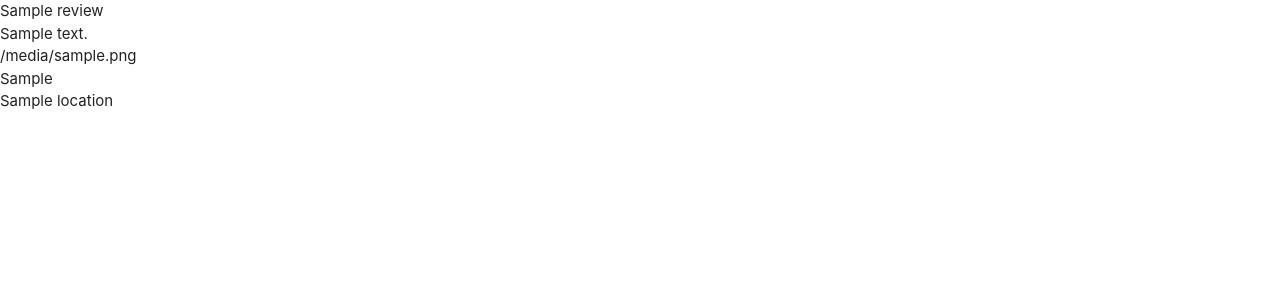
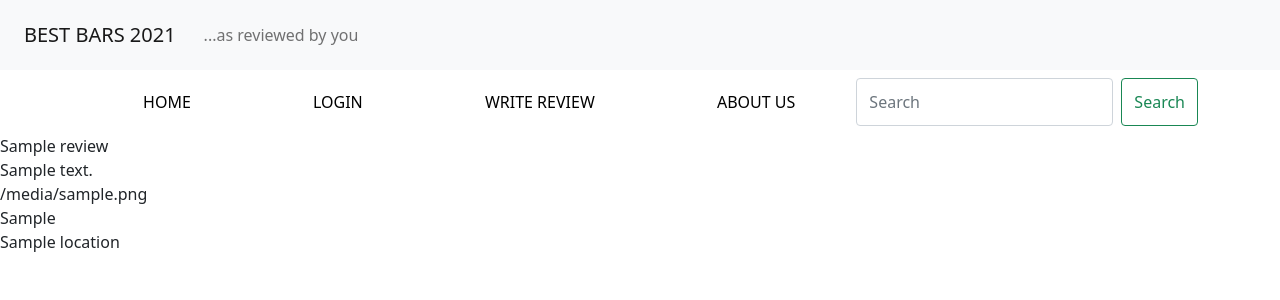
Before and after one commit to chardma3/Best-Bars-2021, a Flask app: page / in a window 1280 px wide. Shown: the top 300 px of the page. Run offline with Flask 2, Linux system fonts and the light colour scheme; a database or web service that is not in the repository returns one stand-in record (values such as "Sample title"); some libraries are stand-ins or nearby versions.

Commit message:
added navbar, search function and brand navbar

```diff
--- a/static/css/style.css
+++ b/static/css/style.css
@@ -0,0 +1,5 @@
+.navbar a {
+  padding: 12px;
+color: black;
+
+}
--- a/templates/base.html
+++ b/templates/base.html
@@ -1,19 +1,71 @@
 <!DOCTYPE html>
 <html lang="en">
+
 <head>
     <meta charset="UTF-8">
     <meta name="viewport" content="width=device-width, initial-scale=1.0">
-    <link rel="stylesheet" href="https://cdnjs.cloudflare.com/ajax/libs/font-awesome/5.15.2/css/all.min.css" integrity="sha512-HK5fgLBL+xu6dm/Ii3z4xhlSUyZgTT9tuc/hSrtw6uzJOvgRr2a9jyxxT1ely+B+xFAmJKVSTbpM/CuL7qxO8w==" crossorigin="anonymous" />
-    <link rel="stylesheet" href="https://cdnjs.cloudflare.com/ajax/libs/materialize/1.0.0/css/materialize.min.css">
+    <link rel="stylesheet" href="https://cdnjs.cloudflare.com/ajax/libs/font-awesome/5.15.2/css/all.min.css"
+        integrity="sha512-HK5fgLBL+xu6dm/Ii3z4xhlSUyZgTT9tuc/hSrtw6uzJOvgRr2a9jyxxT1ely+B+xFAmJKVSTbpM/CuL7qxO8w=="
+        crossorigin="anonymous" />
+    <link href="https://cdn.jsdelivr.net/npm/bootstrap@5.0.0-beta1/dist/css/bootstrap.min.css" rel="stylesheet"
+        integrity="sha384-giJF6kkoqNQ00vy+HMDP7azOuL0xtbfIcaT9wjKHr8RbDVddVHyTfAAsrekwKmP1" crossorigin="anonymous">
     <link rel="stylesheet" href="{{ url_for('static', filename='css/style.css') }}" type="text/css">
     <title>Reviews</title>
 </head>
+
 <body>
+    <header>
+        <!-- top navbar -->
+        <nav class="navbar navbar-expand-lg navbar-light bg-light">
+            <div class="container-fluid">
+                <a class="navbar-brand" href="{{ url_for('get_reviews') }}">BEST BARS 2021</a>
+                <button class="navbar-toggler" type="button" data-bs-toggle="collapse" data-bs-target="#navbarText"
+                    aria-controls="navbarText" aria-expanded="false" aria-label="Toggle navigation">
+                    <span class="navbar-toggler-icon"></span>
+                </button>
+                <div class="collapse navbar-collapse" id="navbarText">
+                    <span class="navbar-text">
+                        ...as reviewed by you
+                    </span>
+                </div>
+            </div>
+        </nav>
+        <nav class="navbar navbar-expand">
+            <div class="container">
+                <div class="collapse navbar-collapse" id="navbarNav">
+                    <ul id="menu-main-nav" class="navbar-nav nav-fill w-100">
+                        <li id="menu-item-42" class="nav-item  menu-item-42"><a href="#" class="nav-link">HOME</a>
+                        </li>
+                        <li id="menu-item-963"
+                            class="nav-item menu-item menu-item-type-post_type menu-item-object-page menu-item-963"><a
+                                href="#" class="nav-link">LOGIN</a></li>
+                        <li id="menu-item-40"
+                            class="nav-item menu-item menu-item-type-post_type menu-item-object-page menu-item-40"><a
+                                href="#" class="nav-link">WRITE REVIEW</a></li>
+                        <li id="menu-item-40"
+                            class="nav-item menu-item menu-item-type-post_type menu-item-object-page menu-item-40"><a
+                                href="#" class="nav-link">ABOUT US</a></li>
+                        <form class="d-flex">
+                            <input class="form-control me-2" type="search" placeholder="Search" aria-label="Search">
+                            <button class="btn btn-outline-success" type="submit">Search</button>
+                        </form>
+                    </ul>
+                </div>
+            </div>
+        </nav>
+        </div>
+        </div>
+        </nav>
+    </header>
     {% block content %}
 
     {% endblock %}
-    <script src="https://code.jquery.com/jquery-3.5.1.min.js" integrity="sha256-9/aliU8dGd2tb6OSsuzixeV4y/faTqgFtohetphbbj0=" crossorigin="anonymous"></script>
-    <script src="https://cdnjs.cloudflare.com/ajax/libs/materialize/1.0.0/js/materialize.min.js"></script>
+    <script src="https://code.jquery.com/jquery-3.5.1.min.js"
+        integrity="sha256-9/aliU8dGd2tb6OSsuzixeV4y/faTqgFtohetphbbj0=" crossorigin="anonymous"></script>
+    <script src="https://cdn.jsdelivr.net/npm/bootstrap@5.0.0-beta1/dist/js/bootstrap.bundle.min.js"
+        integrity="sha384-ygbV9kiqUc6oa4msXn9868pTtWMgiQaeYH7/t7LECLbyPA2x65Kgf80OJFdroafW"
+        crossorigin="anonymous"></script>
     <script src="{{url_for('static', filename='js/script.js') }}"></script>
 </body>
+
 </html>
```
